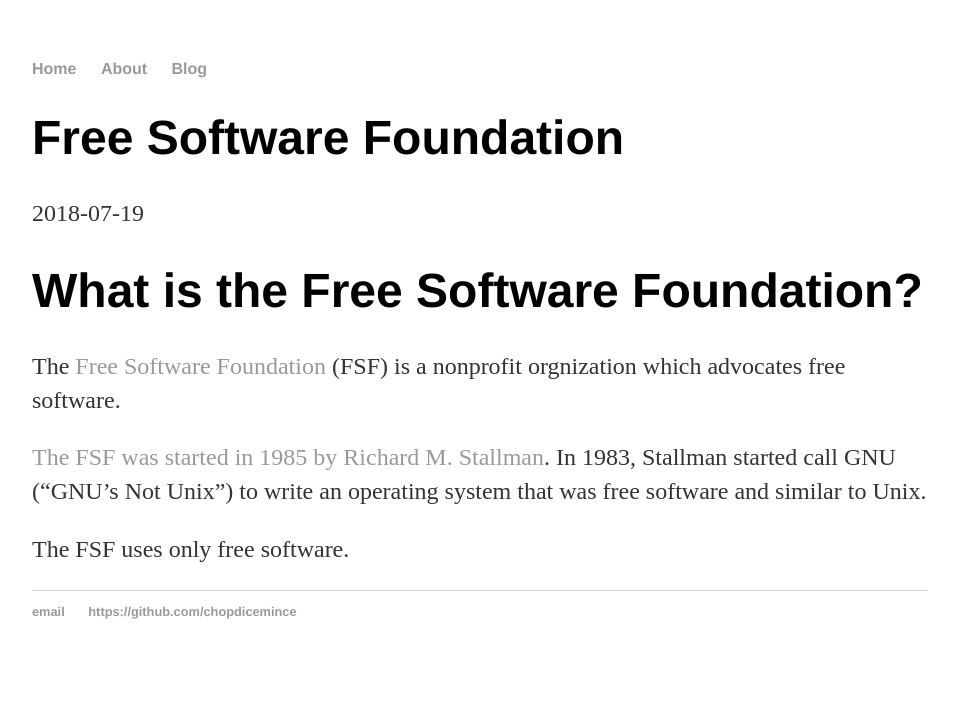
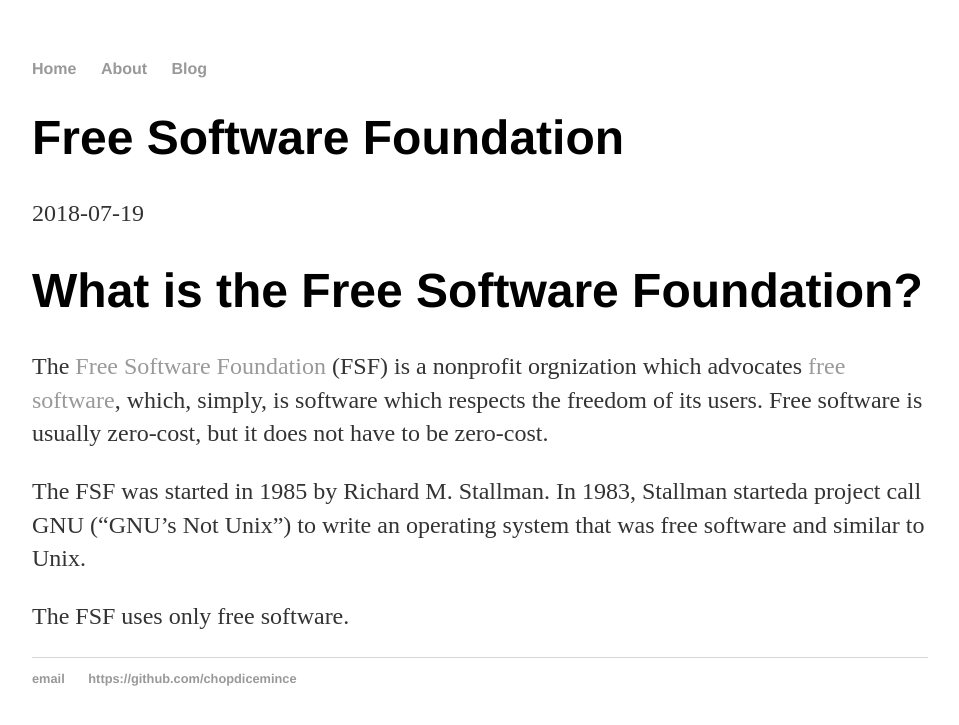
Before and after one commit to chopdicemince/chopdicemince.github.io, a Jekyll site: the page built from _posts/2018-07-19-free-software-foundation.md, in a window 1280 px wide. Shown: the top 725 px of the page, without its empty margins (160-1119 px from the left). Built offline with Jekyll 4.4.1, drawn with Linux system fonts in a browser that asks for light colours.

Commit message:
Change text

```diff
--- a/_posts/2018-07-19-free-software-foundation.md
+++ b/_posts/2018-07-19-free-software-foundation.md
@@ -6,8 +6,8 @@
 
 # What is the Free Software Foundation?
 
-The [Free Software Foundation](https://www.fsf.org/) (FSF) is a nonprofit orgnization which advocates free software.
+The [Free Software Foundation](https://www.fsf.org/) (FSF) is a nonprofit orgnization which advocates [free software](https://www.fsf.org/about/what-is-free-software), which, simply, is software which respects the freedom of its users. Free software is usually zero-cost, but it does not have to be zero-cost.
 
-[The FSF was started in 1985 by Richard M. Stallman](https://www.fsf.org/about/what-is-free-software). In 1983, Stallman started call GNU ("GNU's Not Unix") to write an operating system that was free software and similar to Unix.
+The FSF was started in 1985 by Richard M. Stallman. In 1983, Stallman starteda project call GNU ("GNU's Not Unix") to write an operating system that was free software and similar to Unix.
 
 The FSF uses only free software.
```
